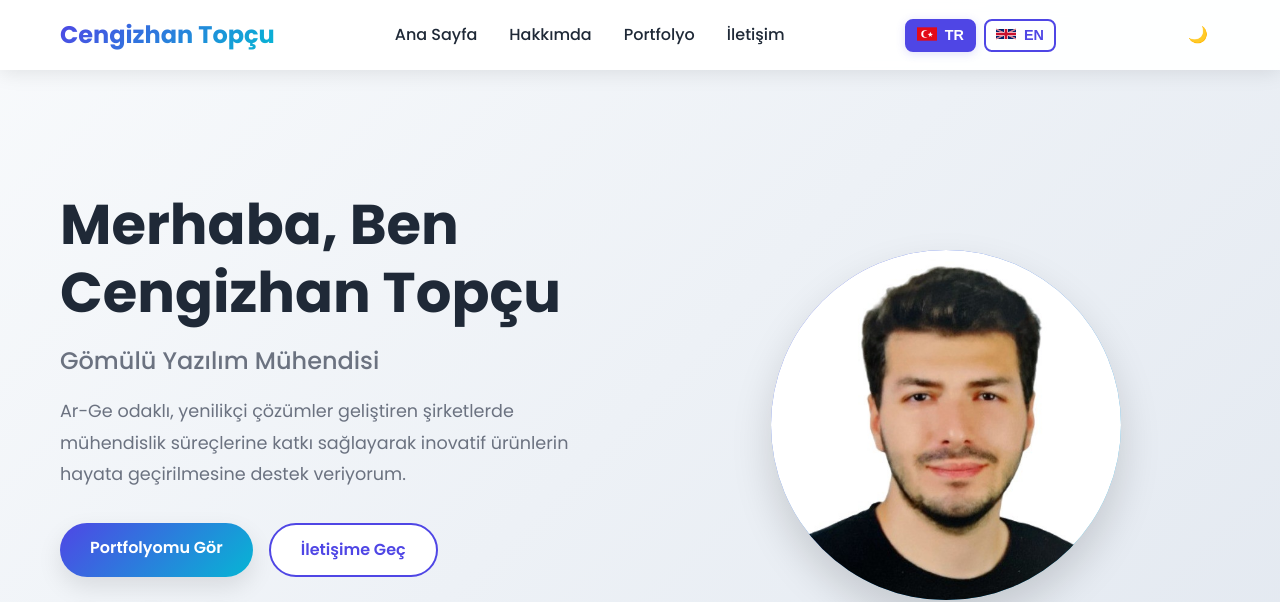
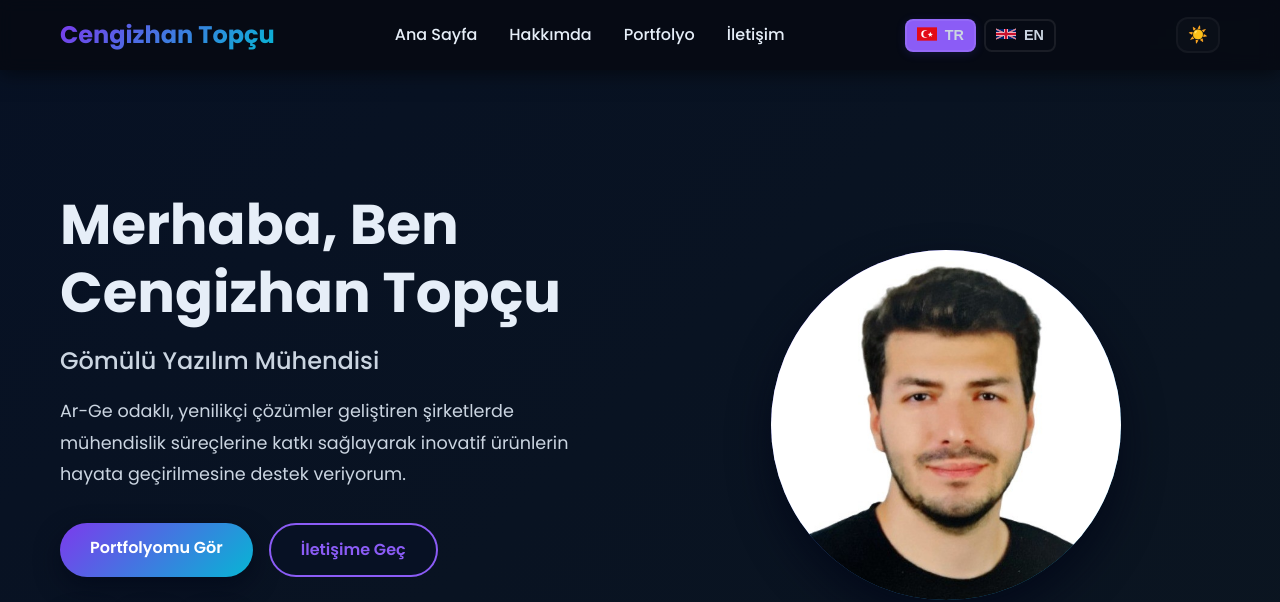
Before and after one commit to cengizhantopcu53/cengizhantopcu53, a plain HTML site: page index.html in a window 1280 px wide. Shown: the top 602 px of the page. Drawn offline with Linux system fonts and the light colour scheme.

Commit message:
Updated repo

```diff
--- a/script.js
+++ b/script.js
@@ -86,8 +86,8 @@ function initThemeToggle() {
     if (saved === 'dark') setThemeState(true);
     else if (saved === 'light') setThemeState(false);
     else {
-        const prefersDark = window.matchMedia && window.matchMedia('(prefers-color-scheme: dark)').matches;
-        setThemeState(prefersDark);
+        // No saved preference -> default to dark mode
+        setThemeState(true);
     }
 
     // click handler
--- a/style.css
+++ b/style.css
@@ -6,6 +6,7 @@
 }
 
 :root {
+	/* palette updated: Teal & Coral */
 	--primary-color: #4f46e5;
 	--secondary-color: #06b6d4;
 	--accent-color: #f59e0b;
@@ -729,12 +730,12 @@ body.dark {
     --primary-color: #8b5cf6;
     --secondary-color: #06b6d4;
     --accent-color: #f59e0b;
-    --text-dark: #e6eef8;     /* main text on dark bg */
-    --text-light: #cbd5e1;    /* secondary text */
+    --text-dark: #e6eef8;
+    --text-light: #cbd5e1;
     --text-white: #ffffff;
-    --bg-dark: #020617;       /* page darkest bg */
-    --bg-light: #0f1724;      /* card / section bg */
-    --bg-white: #071124;      /* used where previously white */
+    --bg-dark: #020617;
+    --bg-light: #0f1724;
+    --bg-white: #071124;
     --gradient: linear-gradient(135deg, #7c3aed 0%, #06b6d4 100%);
     --shadow: 0 10px 25px rgba(2, 6, 23, 0.6);
     --shadow-lg: 0 20px 40px rgba(2, 6, 23, 0.7);
@@ -1017,7 +1018,7 @@ body.dark #theme-toggle .icon-moon { display: none; }
     }
 }
 
-@keyframes fadeInLeft {
+@keyanimations fadeInLeft {
     from {
         opacity: 0;
         transform: translateX(-30px);
@@ -1028,7 +1029,7 @@ body.dark #theme-toggle .icon-moon { display: none; }
     }
 }
 
-@keyframes fadeInRight {
+@keyanimations fadeInRight {
     from {
         opacity: 0;
         transform: translateX(30px);
```
Lines whose indentation alone changed are shown as unchanged.
